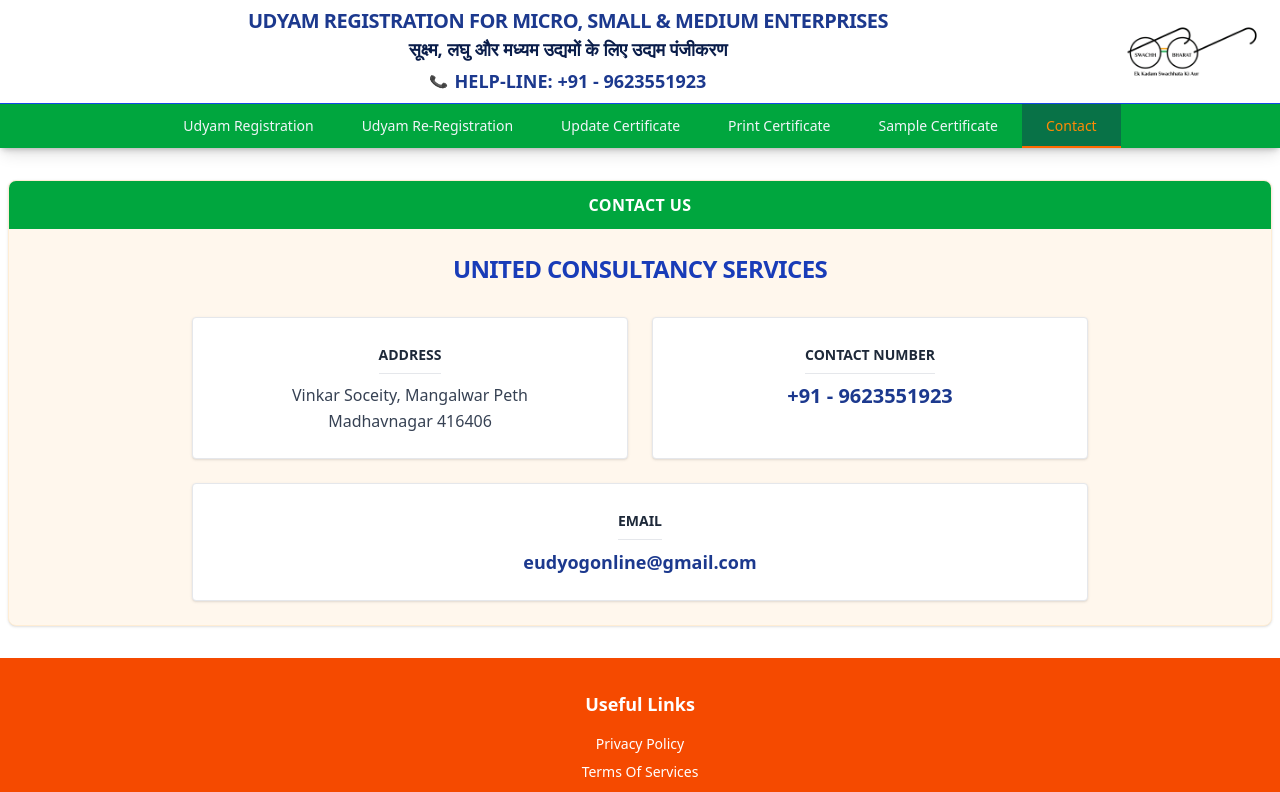
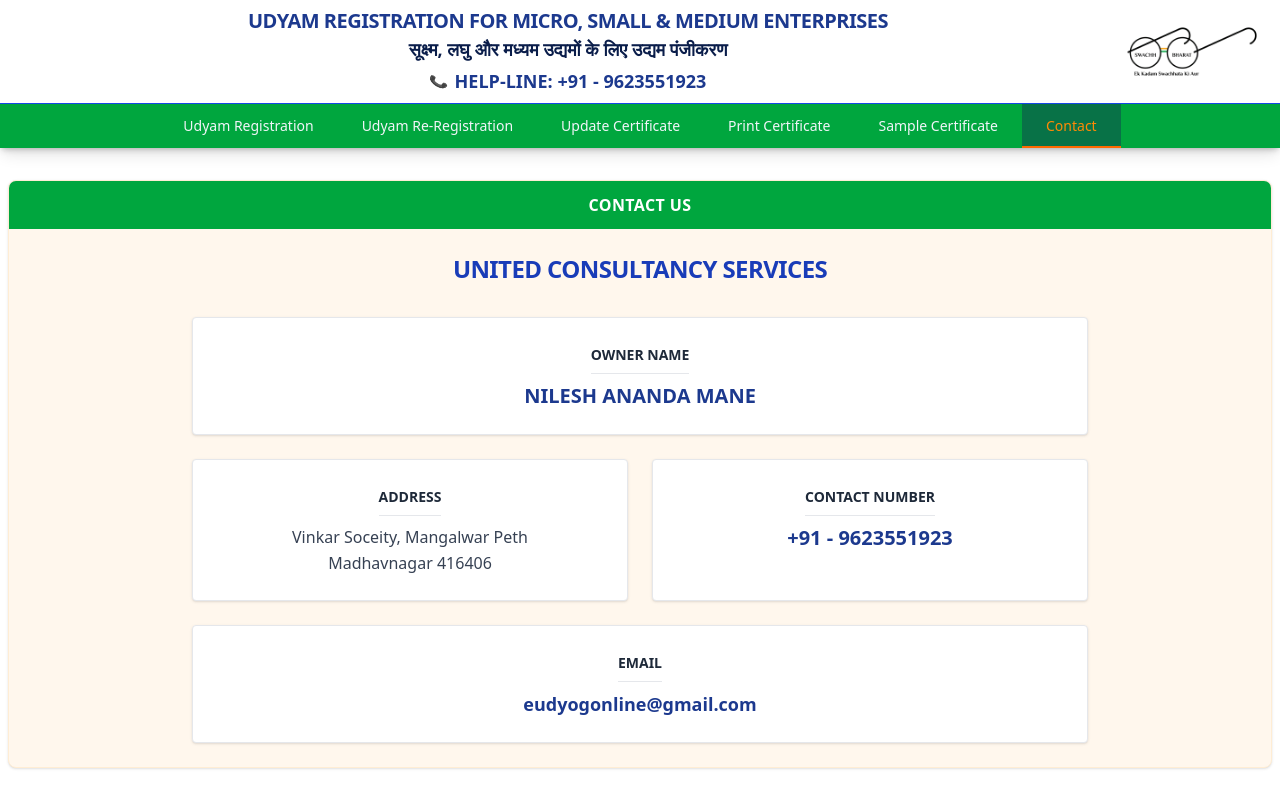
Before and after one commit to omkarpatil3903-hub/udyam, a React (Vite) app: page /contact in a window 1280 px wide. Shown: the top 792 px of the page. Built offline with nearby package versions, Linux system fonts and the light colour scheme; no server answers.

Commit message:
chore - owner name addition

```diff
--- a/src/components/ContactPage.jsx
+++ b/src/components/ContactPage.jsx
@@ -19,6 +19,15 @@ export default function ContactPage() {
                     </div>
 
                     <div className="grid grid-cols-1 md:grid-cols-2 gap-6 max-w-4xl mx-auto">
+                        {/* Owner Name */}
+                        <div className="bg-white p-6 border border-gray-200 rounded-sm shadow-sm md:col-span-2">
+                            <h4 className="font-bold text-gray-800 mb-2 uppercase text-sm border-b border-gray-200 pb-2 inline-block">
+                                Owner Name
+                            </h4>
+                            <p className="text-xl font-bold text-blue-900">
+                                NILESH ANANDA MANE
+                            </p>
+                        </div>
                         {/* Address */}
                         <div className="bg-white p-6 border border-gray-200 rounded-sm shadow-sm">
                             <h4 className="font-bold text-gray-800 mb-2 uppercase text-sm border-b border-gray-200 pb-2 inline-block">
```
Also changed, not shown: 1 other file (tests, documents, lock files or other folders).
